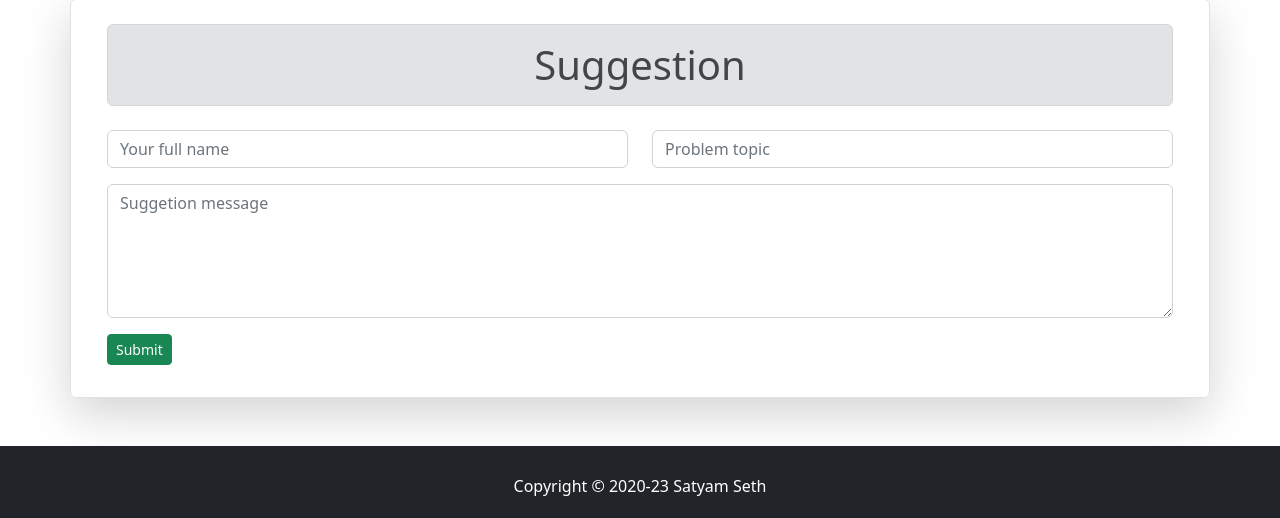
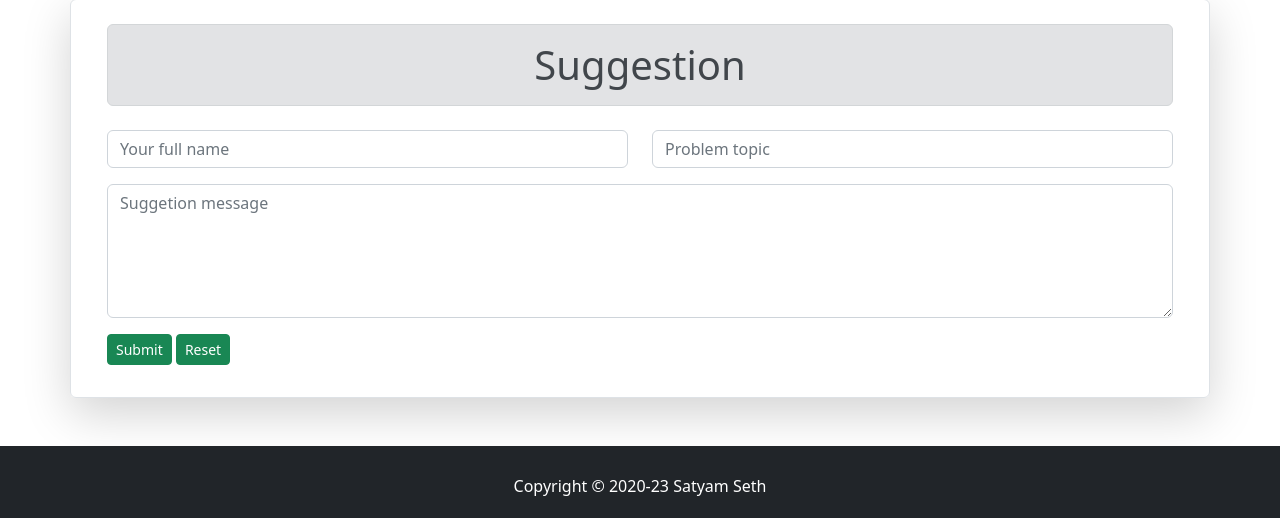
Before and after one commit to satyam-seth/D-52, a Django app: page /feedback/ in a window 1280 px wide. Shown: the part 394-912 px from the top of the page. Run offline with Django 4.2, Linux system fonts and the light colour scheme; some libraries are stand-ins or nearby versions.

Commit message:
fix feedback form

```diff
--- a/the_split/core/templates/core/feedback.html
+++ b/the_split/core/templates/core/feedback.html
@@ -33,6 +33,9 @@
       <button type="submit" class="btn btn-sm btn-success">Submit
         <i class="fas fa-paper-plane"></i>
       </button>
+      <button type="reset" class="btn btn-sm btn-success">Reset
+        <i class="fas fa-sync-alt"></i>
+      </button>
     </div>
   </form>
 </div>
```
